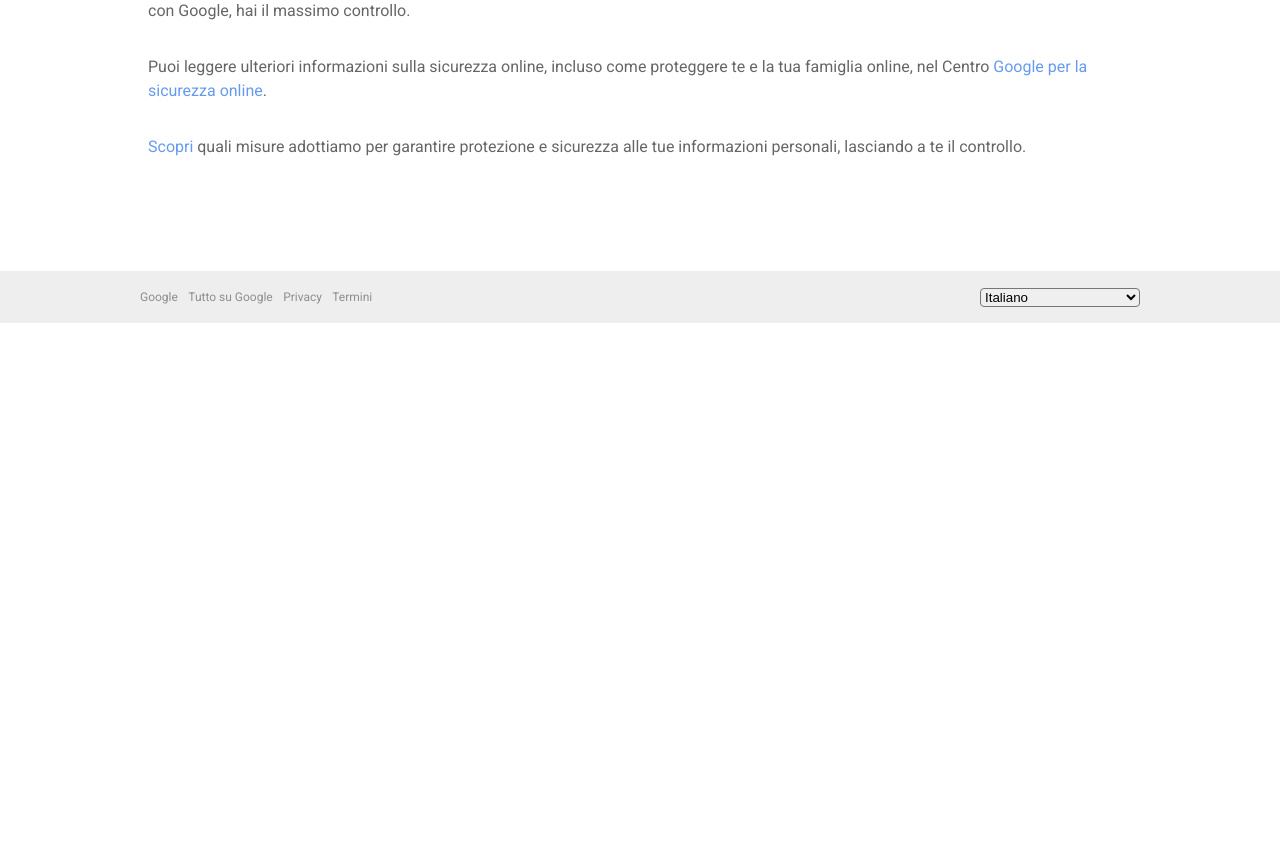
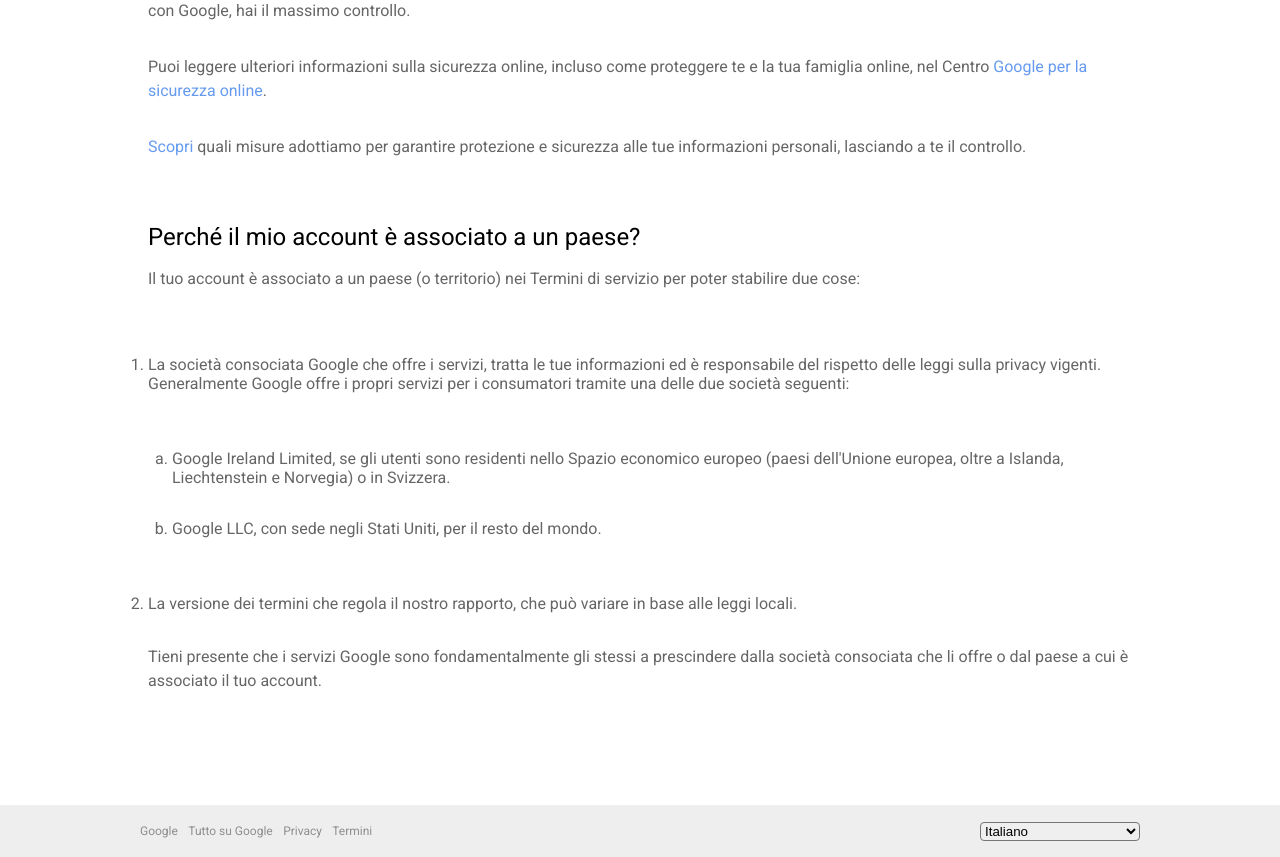
Before and after one commit to giusscos/php-google-faq, a PHP site: page / in a window 1280 px wide. Shown: the part 1157-2014 px from the top of the page. Before the commit the page ends 1480 px from the top, so only its background shows below. Run offline with PHP 8.4, Linux system fonts and the light colour scheme.

Commit message:
Aggiunta lista ordinata e annidata

```diff
--- a/index.php
+++ b/index.php
@@ -54,6 +54,14 @@
                 "Siamo costantemente al lavoro per garantire un'elevata sicurezza, proteggere la tua privacy e rendere Google ancora più efficace ed efficiente per te. Spendiamo centinaia di milioni di dollari ogni anno per la sicurezza e ci avvaliamo di esperti di fama mondiale in materia di sicurezza dei dati per mantenere le tue informazioni al sicuro. Abbiamo inoltre sviluppato strumenti per la sicurezza e la privacy di facile utilizzo come Google Dashboard, la verifica in due passaggi e Impostazioni annunci. Così, per quanto riguarda le informazioni che condividi con Google, hai il massimo controllo.",
                 "Puoi leggere ulteriori informazioni sulla sicurezza online, incluso come proteggere te e la tua famiglia online, nel Centro <a href='#'>Google per la sicurezza online</a>.",
                 "<a href='#'>Scopri</a> quali misure adottiamo per garantire protezione e sicurezza alle tue informazioni personali, lasciando a te il controllo.",
+            ],
+        ],
+        [
+            'title' => "Perché il mio account è associato a un paese?",
+            'answers' => [
+                "Il tuo account è associato a un paese (o territorio) nei Termini di servizio per poter stabilire due cose:",
+                "<ol><li>La società consociata Google che offre i servizi, tratta le tue informazioni ed è responsabile del rispetto delle leggi sulla privacy vigenti. Generalmente Google offre i propri servizi per i consumatori tramite una delle due società seguenti:</li><ol><li>Google Ireland Limited, se gli utenti sono residenti nello Spazio economico europeo (paesi dell'Unione europea, oltre a Islanda, Liechtenstein e Norvegia) o in Svizzera.</li><li>Google LLC, con sede negli Stati Uniti, per il resto del mondo.</li></ol><li>La versione dei termini che regola il nostro rapporto, che può variare in base alle leggi locali.</li></ol>",
+                "Tieni presente che i servizi Google sono fondamentalmente gli stessi a prescindere dalla società consociata che li offre o dal paese a cui è associato il tuo account.",
             ],
         ],
     ];
--- a/style/index.css
+++ b/style/index.css
@@ -143,6 +143,19 @@ select {
     color: #0058e5;
 }
 
+.faq_wrapper> ol{
+    opacity: 0.6;
+}
+
+.faq_wrapper> ol ol {
+    padding: 1.5rem;
+    list-style: lower-alpha;
+}
+
+.faq_wrapper ol li{
+    padding: 1rem 0;
+}
+
 /* Footer */
 .main_footer {
     background-color: #eee;
```
